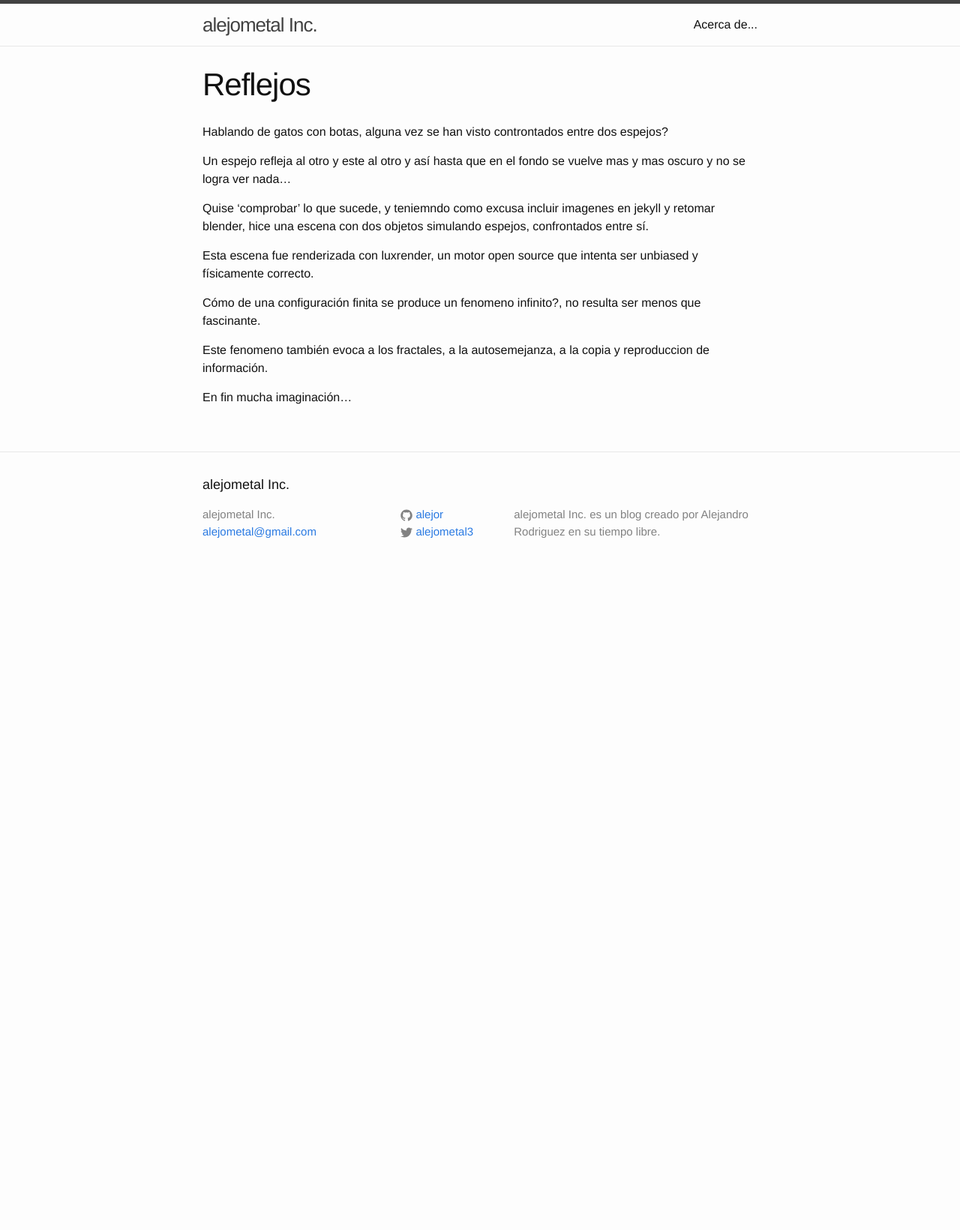
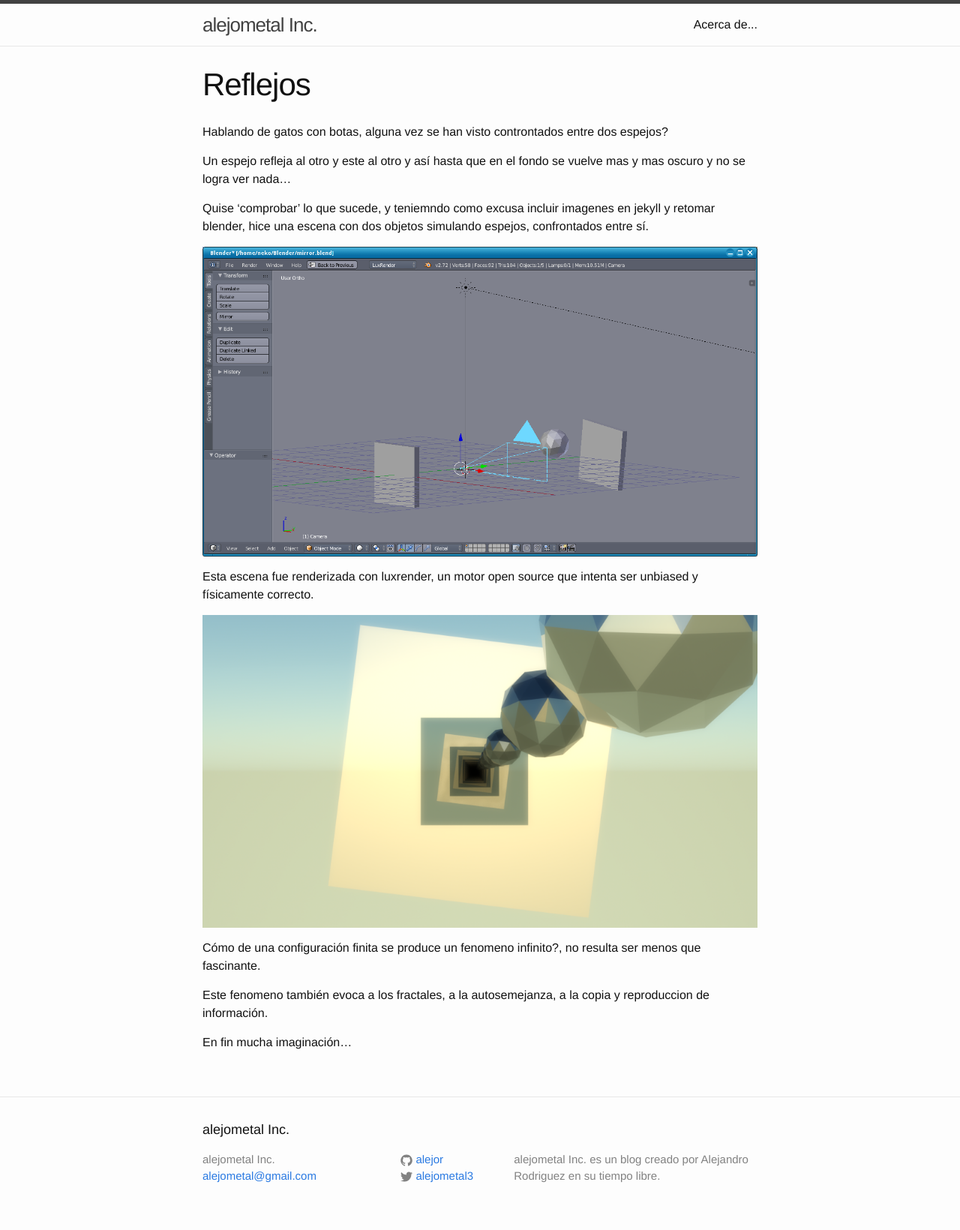
Before and after one commit to alejor/alejor.github.io, a Jekyll site: the page built from _posts/2014-12-28-Reflejos.markdown, in a window 1280 px wide. Shown: the whole page at 75% size. Built offline with Jekyll 4.4.1, drawn with Linux system fonts in a browser that asks for light colours; before the commit the page ends 900 px from its top, so only the background shows below that.

Commit message:
Reflejos, incrustar imagenes

```diff
--- a/_posts/2014-12-28-Reflejos.markdown
+++ b/_posts/2014-12-28-Reflejos.markdown
@@ -8,9 +8,11 @@ Un espejo refleja al otro y este al otro y así hasta que en el fondo se vuelve
 
 Quise 'comprobar' lo que sucede, y teniemndo como excusa incluir imagenes en jekyll y retomar blender, hice una escena con dos objetos simulando espejos, confrontados entre sí.
 
+![Escena](/images/blender.png)
+
 Esta escena fue renderizada con luxrender, un motor open source que intenta ser unbiased y físicamente correcto.
 
-
+![Render](/images/mirror.png)
 
 Cómo de una configuración finita se produce un fenomeno infinito?, no resulta ser menos que fascinante.
 
```
